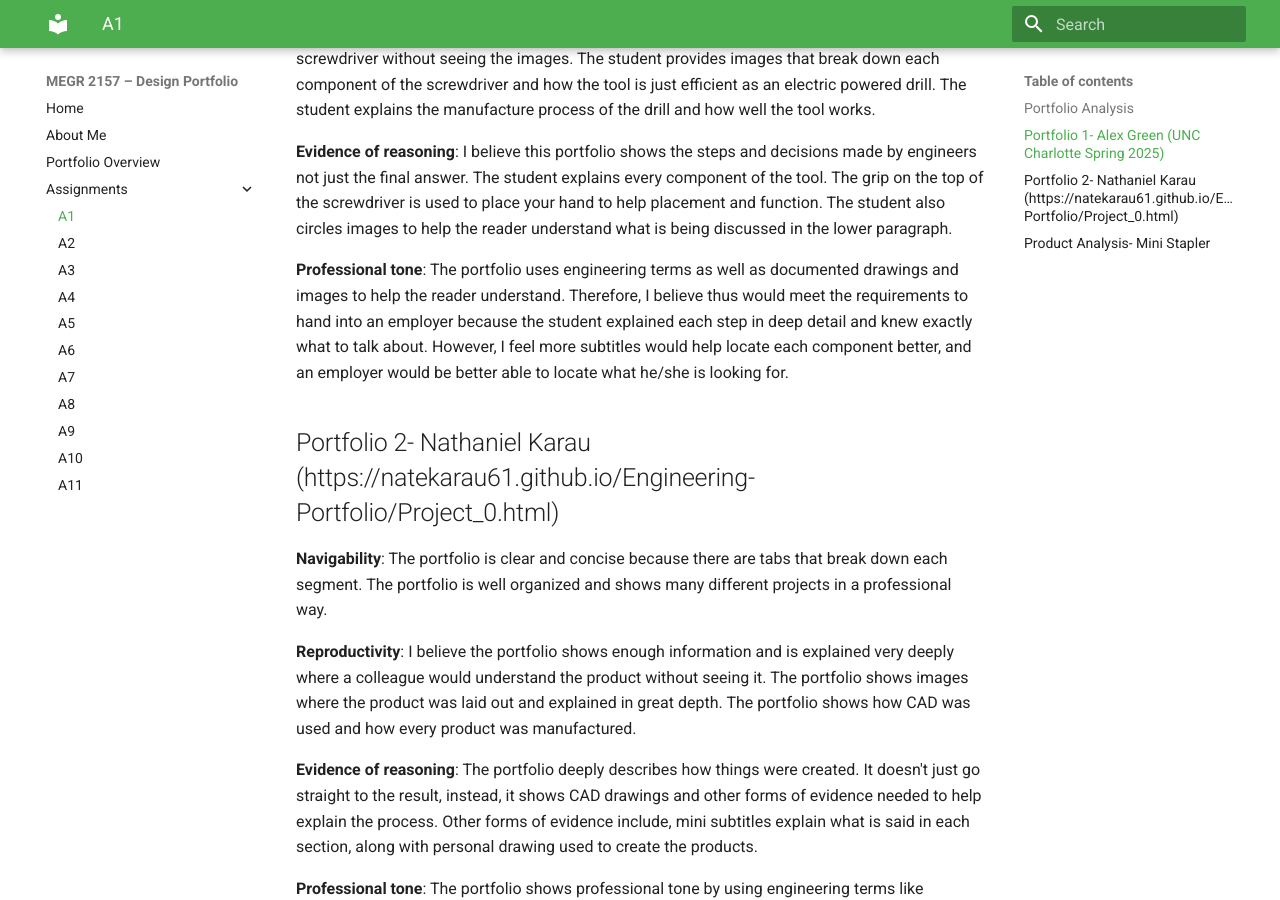
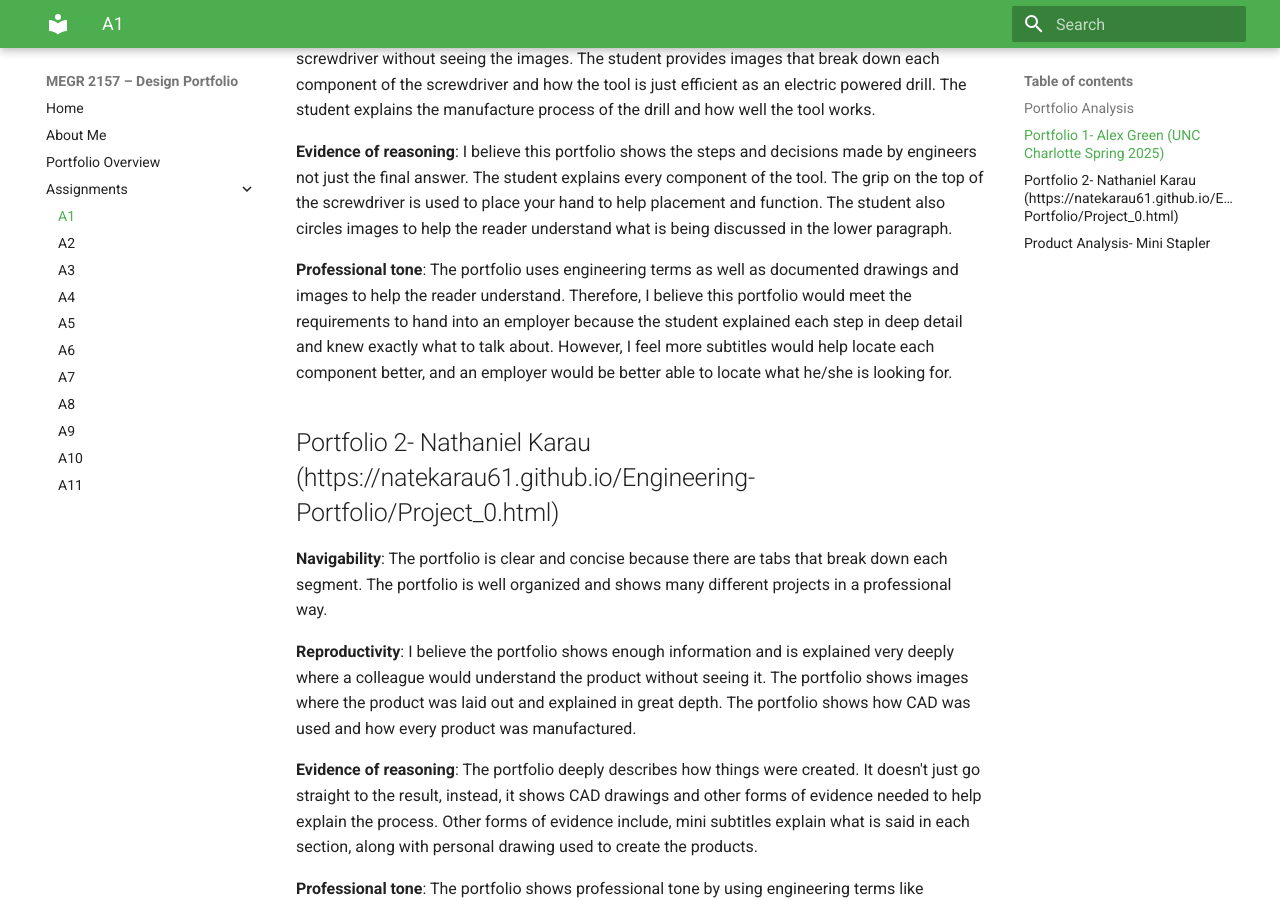
Before and after one commit to brandonhudson11/megr2157-portfolio, an MkDocs documentation site: the page built from docs/assignments/A01/index.md, in a window 1280 px wide and 900 px high, scrolled down 429 px. Built offline with MkDocs 1.6.1 and Material for MkDocs 9.7.7, drawn with Linux system fonts in a browser that asks for light colours.

Commit message:
Update professional tone description in index.md
Revised the professional tone section for clarity and coherence.

```diff
--- a/docs/assignments/A01/index.md
+++ b/docs/assignments/A01/index.md
@@ -11,7 +11,7 @@
 
 **Evidence of reasoning**: I believe this portfolio shows the steps and decisions made by engineers not just the final answer. The student explains every component of the tool. The grip on the top of the screwdriver is used to place your hand to help placement and function. The student also circles images to help the reader understand what is being discussed in the lower paragraph.
 
-**Professional tone**: The portfolio uses engineering terms as well as documented drawings and images to help the reader understand. Therefore, I believe thus would meet the requirements to hand into an employer because the student explained each step in deep detail and knew exactly what to talk about. However, I feel more subtitles would help locate each component better, and an employer would be better able to locate what he/she is looking for.
+**Professional tone**: The portfolio uses engineering terms as well as documented drawings and images to help the reader understand. Therefore, I believe this portfolio would meet the requirements to hand into an employer because the student explained each step in deep detail and knew exactly what to talk about. However, I feel more subtitles would help locate each component better, and an employer would be better able to locate what he/she is looking for.
 
 
 ## Portfolio 2- Nathaniel Karau (https://natekarau61.github.io/Engineering-Portfolio/Project_0.html)
```
